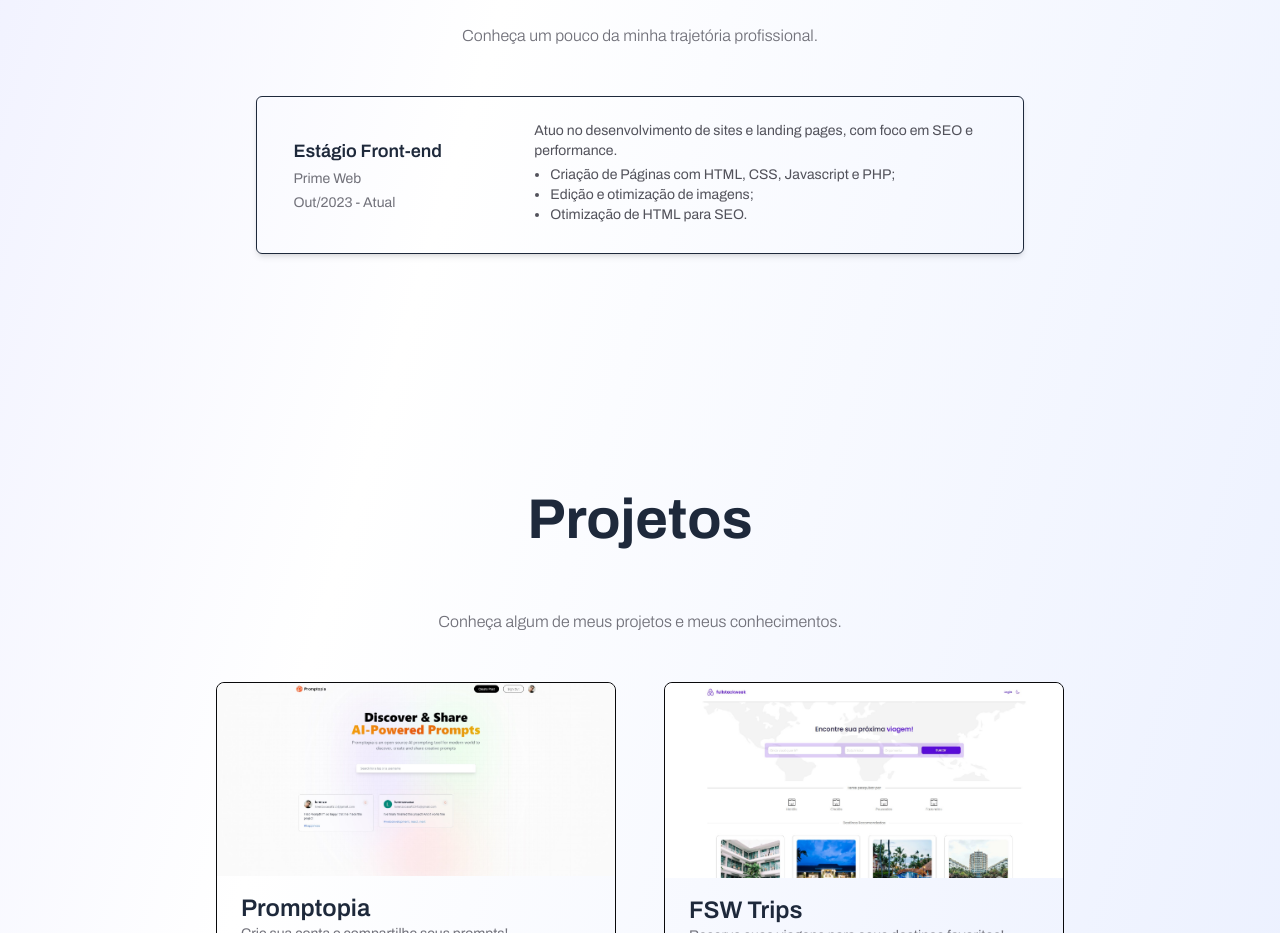
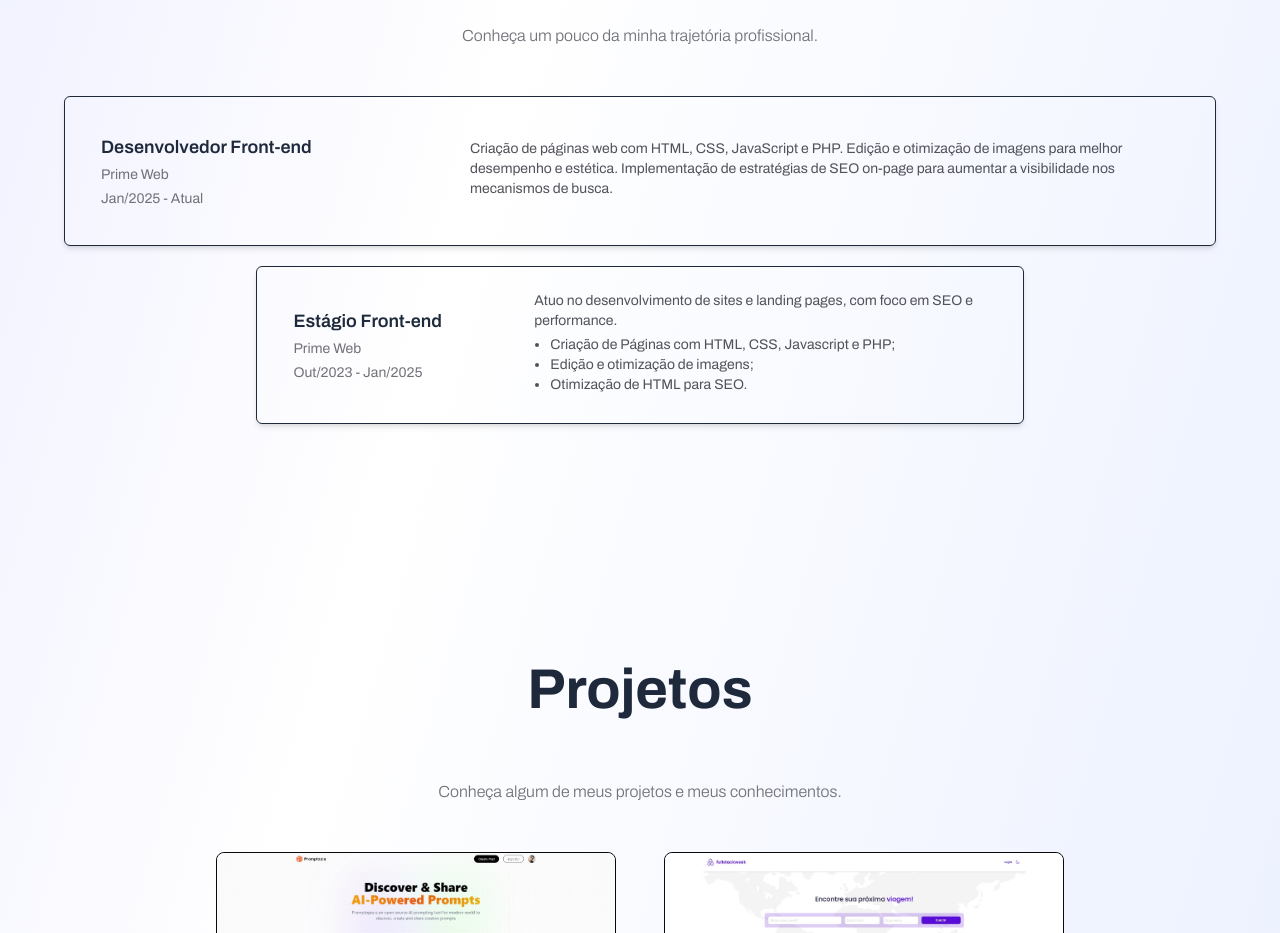
Before and after one commit to LxLorenzo/lorenzo-casa, a Next.js app: page / in a window 1280 px wide. Shown: the part 1780-2713 px from the top of the page. Built offline with nearby package versions, Linux system fonts and the light colour scheme.

Commit message:
Update ProfessionalExperience.tsx

```diff
--- a/src/app/components/ProfessionalExperience.tsx
+++ b/src/app/components/ProfessionalExperience.tsx
@@ -13,9 +13,23 @@ const ProfessionalExperience = () => {
       <div className="flex flex-col gap-5 justify-center items-center">
         <div className="sm:p-6 flex justify-center items-center gap-5 rounded-md hover:bg-zinc-100 transition shadow-md border border-primary p-5 dark:border-zinc-50 dark:hover:bg-neutral-900">
           <div className="flex flex-col gap-1 p-3 w-1/3">
+            <h3 className="text-lg font-semibold text-primary">Desenvolvedor Front-end</h3>
+            <p className="text-sm text-zinc-500 dark:text-zinc-200">Prime Web</p>
+            <p className="text-sm text-zinc-500 dark:text-zinc-200">Jan/2025 - Atual</p>
+          </div>
+          <div className="flex flex-col gap-1 w-2/3">
+            <p className="text-sm text-zinc-600 dark:text-zinc-300">
+              Criação de páginas web com HTML, CSS, JavaScript e PHP. Edição e otimização de imagens para melhor desempenho e estética. Implementação de estratégias de SEO on-page para aumentar a visibilidade nos mecanismos de busca.
+            </p>
+            <div className="flex justify-items items-center gap-2">
+            </div>
+          </div>
+        </div>
+        <div className="sm:p-6 flex justify-center items-center gap-5 rounded-md hover:bg-zinc-100 transition shadow-md border border-primary p-5 dark:border-zinc-50 dark:hover:bg-neutral-900">
+          <div className="flex flex-col gap-1 p-3 w-1/3">
             <h3 className="text-lg font-semibold text-primary">Estágio Front-end</h3>
             <p className="text-sm text-zinc-500 dark:text-zinc-200">Prime Web</p>
-            <p className="text-sm text-zinc-500 dark:text-zinc-200">Out/2023 - Atual</p>
+            <p className="text-sm text-zinc-500 dark:text-zinc-200">Out/2023 - Jan/2025</p>
           </div>
           <div className="flex flex-col gap-1 w-2/3">
             <p className="text-sm text-zinc-600 dark:text-zinc-300">
```
